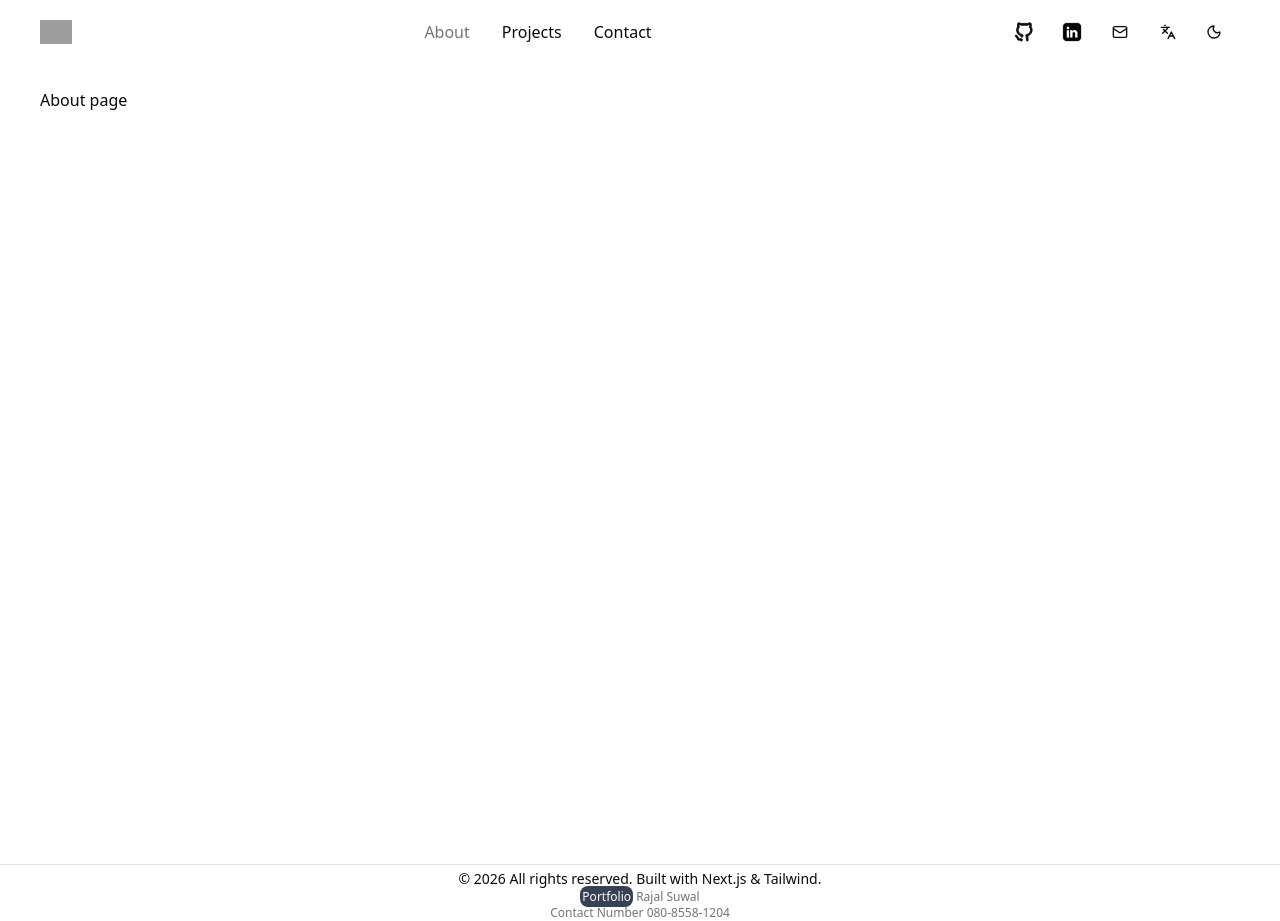
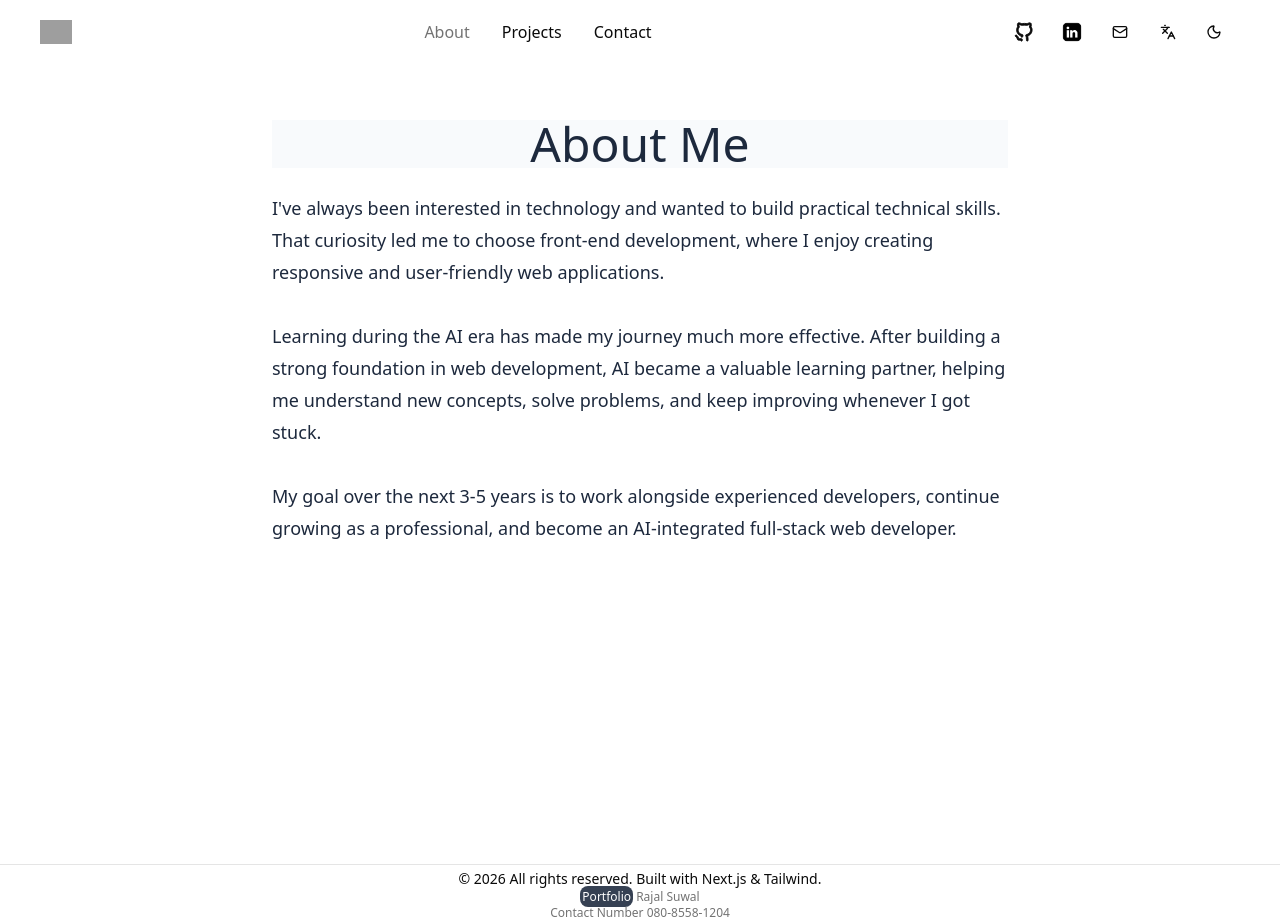
Before and after one commit to Rajal7777/Portfolio-Nextjs, a Next.js app: page /about in a window 1280 px wide. Built offline with nearby package versions, Linux system fonts and the light colour scheme; no server answers; grey boxes are pictures that could not be loaded.

Commit message:
added about me page.Q

```diff
--- a/app/(locale)/about/page.tsx
+++ b/app/(locale)/about/page.tsx
@@ -1,6 +1,9 @@
+import AboutMe from "@/components/header/aboutMe";
+
+
 const AboutPage = () => {
     return (
-        <p>About page</p>
+       <AboutMe />
      );
 }
 
--- a/app/messages/en.json
+++ b/app/messages/en.json
@@ -6,5 +6,9 @@
       "resumeCta": "Download Resume",
       "imageAlt": "Portrait image for the portfolio hero section"
     }
+  },
+  "aboutPage": {
+    "title": "About Me",
+    "description": "I've always been interested in technology and wanted to build practical technical skills. That curiosity led me to choose front-end development, where I enjoy creating responsive and user-friendly web applications.\n\nLearning during the AI era has made my journey much more effective. After building a strong foundation in web development, AI became a valuable learning partner, helping me understand new concepts, solve problems, and keep improving whenever I got stuck.\n\nMy goal over the next 3-5 years is to work alongside experienced developers, continue growing as a professional, and become an AI-integrated full-stack web developer."
   }
 }
--- a/app/messages/ja.json
+++ b/app/messages/ja.json
@@ -1,12 +1,14 @@
 {
     "homePage": {
         "hero": {
-            "eyebrow": "ポートフォリオ",
-            "role": "フロントエンド開発者。",
             "stack": "(React.js / Next.js)",
             "description": "日本を拠点に、モダンでレスポンシブ、使いやすい Web アプリケーションの開発に取り組んでいるフロントエンド開発者です。JavaScript、TypeScript、React、Next.js、Tailwind CSS、Node.js、Prisma、PostgreSQL を扱いながら、実践的なプロジェクトを通してフルスタック開発のスキルも継続的に伸ばしています。",
             "resumeCta": "履歴書をダウンロード",
             "imageAlt": "ポートフォリオのヒーロー画像"
         }
+    },
+    "aboutPage": {
+        "title": "自己紹介",
+        "description": "私は以前からテクノロジーに興味があり、何か専門的な技術を身につけたいと考えていました。その中で、人々が実際に利用するWebサービスを作れるフロントエンド開発に魅力を感じ、本格的に学習を始めました。現在は、JavaScript、TypeScript、React、Next.jsを中心に学習を続けながら、実際のWebアプリケーションを制作し、実践的なスキルを身につけています。\n\nまた、AIの発展により、学習環境は大きく変わりました。基礎をしっかり学んだ上で、分からないことがあればAIを活用し、理解を深めたり、課題を解決したりしながら学習を進めています。私にとってAIは、単なるツールではなく、学習を支えてくれる良いパートナーです。\n\n今後は、経験豊富なエンジニアの方々と一緒に仕事をしながら、実務経験を積み、さらに技術力を高めていきたいと考えています。そして、3〜5年後にはAIを積極的に活用しながら、フロントエンドだけでなくバックエンドまで幅広く対応できるフルスタックWebエンジニアとして成長することが私の目標です。\n\nこれまで培ってきた学習意欲と継続力を活かし、新しい技術にも積極的に挑戦しながら、チームやサービスに貢献していきたいと考えています。"
     }
 }
--- a/components/form.tsx
+++ b/components/form.tsx
@@ -51,7 +51,6 @@ const ContactForm = () => {
     } catch {
       toast.error("Something went wrong. Please try again.");
     }
-
   };
 
   //input style for the form fields
@@ -63,12 +62,13 @@ const ContactForm = () => {
       <h2 className="text-center font-serif text-4xl my-6">Contact Form</h2>
       <Card className="w-full sm:max-w-md md:max-w-4xl mx-auto space-y-8 border-none">
         <CardHeader>
-                    <CardTitle
-                        className="text-center text-2xl font-semibold"
-                    >Send an email</CardTitle>
+          <CardTitle className="text-center text-2xl font-semibold">
+            Send an email
+          </CardTitle>
         </CardHeader>
         <CardContent>
           <form
+            method="POST"
             id="contact-form"
             onSubmit={form.handleSubmit(onSubmit)}
             className="flex flex-col gap-4"
@@ -88,6 +88,7 @@ const ContactForm = () => {
                         {...field}
                         autoComplete="off"
                         placeholder="Enter your name"
+                        required
                       />
 
                       {fieldState.invalid && (
@@ -108,10 +109,12 @@ const ContactForm = () => {
                       <FieldLabel htmlFor="email">Email</FieldLabel>
                       <input
                         className={inputStyle}
+                        type="email"
                         id="email"
                         {...field}
                         autoComplete="on"
                         placeholder="Enter your email"
+                        required
                       />
 
                       {fieldState.invalid && (
@@ -147,9 +150,8 @@ const ContactForm = () => {
                 }}
               />
             </FieldGroup>
-                    </form>
-                </CardContent>
-                <CardFooter className="flex flex-col gap-4">
+
+            <div>
               <Button
                 type="submit"
                 variant="default"
@@ -173,7 +175,9 @@ const ContactForm = () => {
                   Form submitted successfully!
                 </p>
               )}
-                </CardFooter>
+            </div>
+          </form>
+        </CardContent>
       </Card>
     </>
   );
--- /dev/null
+++ b/components/header/aboutMe.tsx
@@ -0,0 +1,17 @@
+import { getTranslations } from "next-intl/server";
+
+const AboutMe = async () => {
+    const t = await getTranslations("aboutPage");
+
+
+    return (
+        <main className="mx-auto max-w-3xl px-4 py-8 text-slate-800 antialiased font-sans">
+            <h2 className="text-center text-5xl  bg-slate-50">{t("title")}</h2>
+            <p className="mt-6 whitespace-pre-line text-lg leading-8">
+                {t("description")}
+            </p>
+        </main>
+    );
+};
+
+export default AboutMe;
--- a/components/header/hero.tsx
+++ b/components/header/hero.tsx
@@ -6,7 +6,7 @@ const HeroSection = async () => {
   const t = await getTranslations("homePage.hero");
 
   return (
-        <section className="mx-auto flex min-h-[calc(100svh-5rem)] max-w-6xl flex-col gap-8 px-4 py-10 sm:px-6 md:gap-10 md:py-14 lg:flex-row lg:items-center lg:justify-between">
+    <section className="mx-auto flex min-h-[calc(100svh-5rem)] max-w-5xl flex-col gap-8 px-4 sm:px-6 md:gap-10  lg:flex-row lg:items-center lg:justify-between">
       <main className="order-2 max-w-2xl space-y-5 text-center lg:order-1 lg:text-left">
         <div className="space-y-3">
           <p className="text-sm font-semibold uppercase tracking-[0.25em] text-muted-foreground/80">
@@ -28,7 +28,7 @@ const HeroSection = async () => {
           <a
             href="/CV/resume.pdf"
             download="resume.pdf"
-                        className="inline-flex w-full items-center justify-center gap-2 rounded-lg bg-gray-600 px-5 py-1 text-sm font-medium text-background transition-colors hover:bg-gray-700/90 hover:text-muted-foreground sm:w-auto md:py-3"
+            className="inline-flex w-full items-center justify-center gap-2 rounded-lg bg-gray-600 px-5 py-1 text-sm font-medium text-muted-foreground transition-colors hover:bg-gray-700/90 hover:text-background sm:w-auto md:py-3"
           >
             {t("resumeCta")}
             <ArrowRight className="h-4 w-4" />
--- a/components/layouts/mobile-menu.tsx
+++ b/components/layouts/mobile-menu.tsx
@@ -17,7 +17,7 @@ const MobileMenu = ({ navLinks, isOpen, onClose }: MobileNavProps) => {
     <AnimatePresence>
       {isOpen && (
         <div
-          className="fixed inset-0 z-120 md:hidden"
+          className="fixed inset-0 z-120 md:hidden h-4/5"
           role="dialog"
           aria-modal="true"
         >
```
Also changed, not shown: package.json (line endings or trailing spaces). Lines whose indentation alone changed are shown as unchanged.
